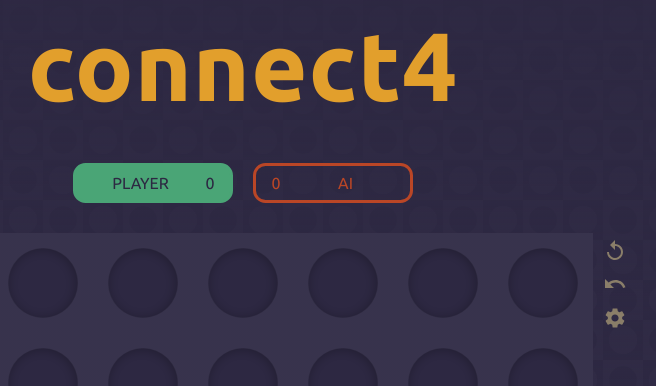
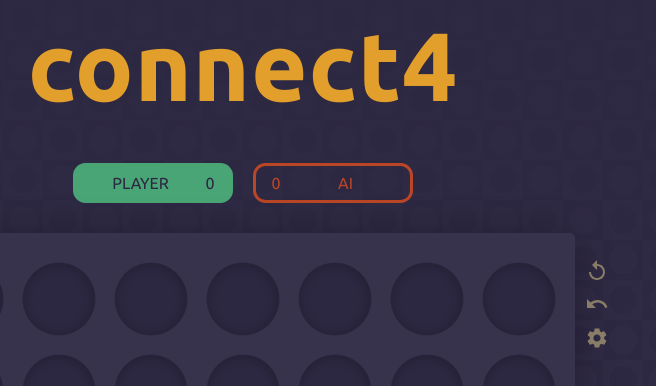
Before and after one commit to Thilerion/connect4, a Vue app: page / in a window 1280 px wide. Shown: the top 386 px of the page, without its empty margins (397-1053 px from the left). Built offline with nearby package versions, Linux system fonts and the light colour scheme.

Commit message:
Cell and piece sizing more dynamic with variables

```diff
--- a/src/App.vue
+++ b/src/App.vue
@@ -239,10 +239,13 @@ h1 {
 }
 
 .main {
+	background-color: var(--c-main-light-1);
 	position: relative;
 	display: inline-flex;
-	padding: 1rem 0;
-	margin-top: 1rem;
+	padding: 2rem 1rem 2rem;
+	margin-top: 2rem;
+	border-radius: 5px 5px 15px 15px;
+	box-shadow: -1px 0.5rem 4rem -0.3rem rgba(0, 0, 0, 0.34);
 }
 
 .fade-in-enter-active, .fade-in-leave-active {
--- a/src/components/GridBoard.vue
+++ b/src/components/GridBoard.vue
@@ -106,13 +106,20 @@ export default {
 
 <style scoped>
 .grid-board {
+	/* TODO: set piece size on Piece component itself */
+	--piece-size: 8rem;
+	--cell-padding: 1rem;
+
+	--piece-cutout-size: calc(var(--piece-size) * 0.9);
+	--cell-overlay-size: calc(var(--piece-cutout-size) / 2);
+	--cell-overlay-size2: calc(var(--cell-overlay-size) + 1px);
+	--inner-piece-size: calc(var(--piece-cutout-size) * 0.82);
+
+	--cell-size: calc(var(--piece-cutout-size) + 2 * var(--cell-padding));
+
 	display: grid;
-	grid-template-columns: repeat(var(--grid-cols), 100px);
-	grid-template-rows: repeat(var(--grid-rows), 100px);
-
-	/* TODO: set piece size on Piece component itself */
-	--piece-size: 80px;
-	--inner-piece-size: calc(35px * 1.6);
+	grid-template-columns: repeat(var(--grid-cols), var(--cell-size));
+	grid-template-rows: repeat(var(--grid-rows), var(--cell-size));
 
 	background-color: var(--c-main);
 	overflow: hidden;
@@ -123,13 +130,16 @@ export default {
 	display: flex;
 	flex-direction: column-reverse;
 	cursor: pointer;
+	border-radius: 5px;
 }
 
 .cell-overlay {
+	/* Needed to prevent strange empty spaces between cells .. */
+	transform: scale(1.000001);
 	background: radial-gradient(
 		circle at center,
-		transparent 34px,
-		var(--c-main-light-1) 35px
+		transparent var(--cell-overlay-size),
+		var(--c-main-light-1) var(--cell-overlay-size2)
 	);
 	flex: 1 1 auto;
 	display: inline-flex;
@@ -141,15 +151,15 @@ export default {
 .col-overlay:hover > .cell-overlay {
 	background: radial-gradient(
 		circle at center,
-		transparent 34px,
-		var(--c-main-light-2) 35px
+		transparent var(--cell-overlay-size),
+		var(--c-main-light-2) var(--cell-overlay-size2)
 	);
 }
 
 .cell-overlay-shadow {
 	border-radius: 50%;
-	width: calc(35px * 2);
-	height: calc(35px * 2);
+	width: var(--piece-cutout-size);
+	height: var(--piece-cutout-size);
 	box-shadow: inset -1px 1px 8px 2px rgba(0, 0, 0, 0.2);
 }
 
```
